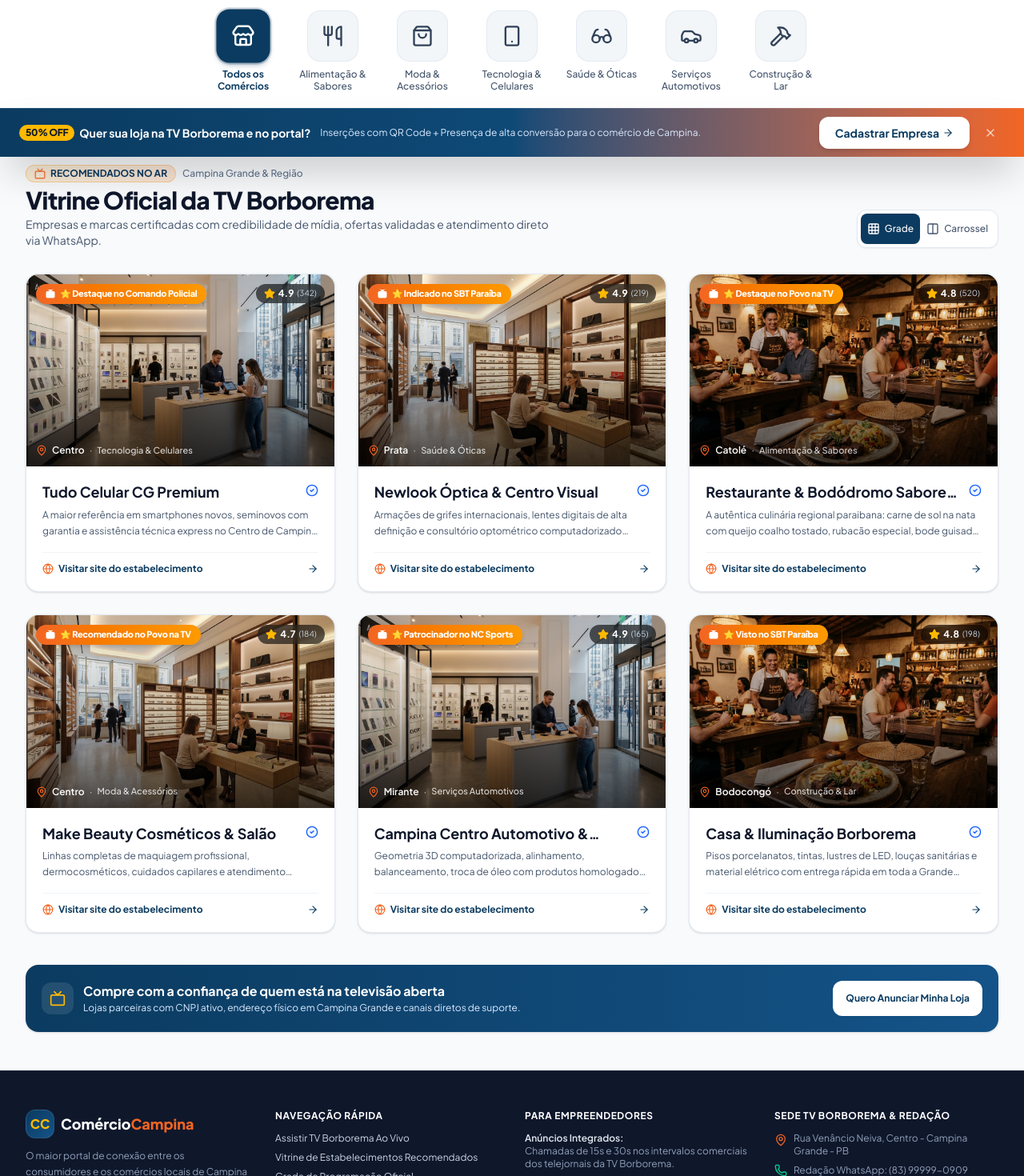
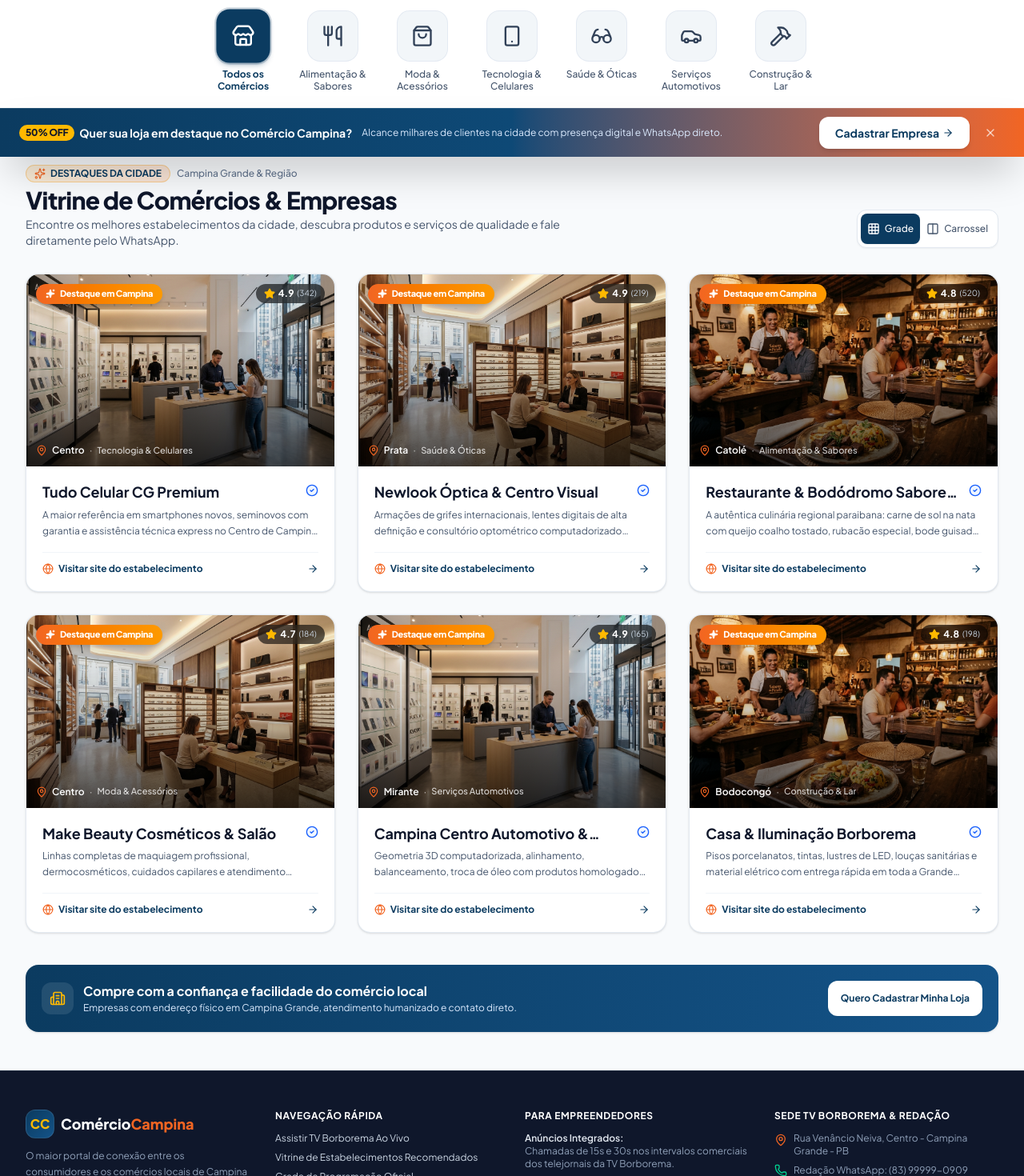
Before and after one commit to WallisonDarisvan/comercio_cg, a React (Vite) app: page / in a window 1280 px wide. Shown: the part 604-2074 px from the top of the page at 80% size. Built offline with nearby package versions, Linux system fonts and the light colour scheme; no server answers.

Commit message:
copy: reformular textos da vitrine e banner focando no comercio local e retirando referencias a tv

```diff
--- a/src/components/StickyCTA.tsx
+++ b/src/components/StickyCTA.tsx
@@ -1,5 +1,5 @@
 import React, { useState } from 'react';
-import { Sparkles, Tv, ArrowRight, X } from 'lucide-react';
+import { Sparkles, ArrowRight, X } from 'lucide-react';
 
 interface StickyCTAProps {
   onOpenRegister: () => void;
@@ -16,10 +16,10 @@ export const StickyCTA: React.FC<StickyCTAProps> = ({ onOpenRegister }) => {
           onOpenRegister();
         }}
         className="hidden md:flex fixed bottom-4 right-4 z-40 px-3.5 py-2.5 rounded-full bg-gradient-to-r from-[#F26522] to-amber-500 text-white text-xs font-bold shadow-xl hover:scale-105 active:scale-95 transition-all items-center gap-2 border border-white/20 cursor-pointer"
-        title="Cadastrar Loja na TV Borborema"
+        title="Cadastrar Loja no Comércio Campina"
       >
-        <Tv className="w-4 h-4" />
-        <span>Anunciar na TV</span>
+        <Sparkles className="w-4 h-4" />
+        <span>Cadastrar Empresa</span>
         <span className="px-1.5 py-0.5 rounded-full bg-white/20 text-[10px] font-extrabold">50% OFF</span>
       </button>
     );
@@ -32,7 +32,7 @@ export const StickyCTA: React.FC<StickyCTAProps> = ({ onOpenRegister }) => {
         {/* Left message & Badge */}
         <div className="flex items-center gap-2 sm:gap-3 overflow-hidden min-w-0">
           <div className="hidden xs:flex w-7 h-7 sm:w-8 sm:h-8 rounded-xl bg-white/15 items-center justify-center shrink-0">
-            <Tv className="w-3.5 h-3.5 sm:w-4 sm:h-4 text-amber-300" />
+            <Sparkles className="w-3.5 h-3.5 sm:w-4 sm:h-4 text-amber-300" />
           </div>
 
           <div className="flex flex-col sm:flex-row sm:items-center sm:gap-3 leading-tight truncate min-w-0">
@@ -41,12 +41,12 @@ export const StickyCTA: React.FC<StickyCTAProps> = ({ onOpenRegister }) => {
                 50% OFF
               </span>
               <span className="text-xs sm:text-sm font-bold truncate">
-                <span className="sm:hidden">Anuncie na TV e no Portal</span>
-                <span className="hidden sm:inline">Quer sua loja na TV Borborema e no portal?</span>
+                <span className="sm:hidden">Destaque sua empresa em Campina</span>
+                <span className="hidden sm:inline">Quer sua loja em destaque no Comércio Campina?</span>
               </span>
             </div>
             <span className="hidden lg:inline text-xs text-blue-100 font-normal">
-              Inserções com QR Code + Presença de alta conversão para o comércio de Campina.
+              Alcance milhares de clientes na cidade com presença digital e WhatsApp direto.
             </span>
           </div>
         </div>
--- a/src/components/VitrineDestaquesTV.tsx
+++ b/src/components/VitrineDestaquesTV.tsx
@@ -2,12 +2,14 @@ import React, { useState } from 'react';
 import {
   Star,
   MapPin,
-  Tv,
   CheckCircle2,
   Grid,
   Columns,
   Globe,
   ArrowRight,
+  Sparkles,
+  Store as StoreIcon,
+  Building2,
 } from 'lucide-react';
 import { Store } from '../data/mockData';
 
@@ -27,7 +29,7 @@ export const VitrineDestaquesTV: React.FC<VitrineDestaquesTVProps> = ({
   const handleWhatsappDirect = (e: React.MouseEvent, store: Store) => {
     e.stopPropagation();
     const msg = encodeURIComponent(
-      `Olá! Encontrei o estabelecimento ${store.name} no portal Comércio Campina / TV Borborema e gostaria de mais informações!`
+      `Olá! Encontrei o estabelecimento ${store.name} no portal Comércio Campina e gostaria de mais informações!`
     );
     window.open(`https://wa.me/${store.whatsapp}?text=${msg}`, '_blank');
   };
@@ -41,8 +43,8 @@ export const VitrineDestaquesTV: React.FC<VitrineDestaquesTVProps> = ({
           <div>
             <div className="flex items-center gap-2 mb-1">
               <span className="inline-flex items-center gap-1.5 px-2.5 py-0.5 rounded-full bg-gradient-to-r from-amber-500/15 to-orange-500/15 border border-amber-500/30 text-[#0B3B60] text-[11px] sm:text-xs font-bold">
-                <Tv className="w-3.5 h-3.5 text-[#F26522]" />
-                RECOMENDADOS NO AR
+                <Sparkles className="w-3.5 h-3.5 text-[#F26522]" />
+                DESTAQUES DA CIDADE
               </span>
               <span className="text-[11px] sm:text-xs text-slate-500 font-medium">
                 Campina Grande & Região
@@ -50,10 +52,10 @@ export const VitrineDestaquesTV: React.FC<VitrineDestaquesTVProps> = ({
             </div>
 
             <h2 className="text-xl sm:text-3xl font-extrabold text-slate-900 tracking-tight">
-              Vitrine Oficial da TV Borborema
+              Vitrine de Comércios & Empresas
             </h2>
             <p className="text-xs sm:text-sm text-slate-600 mt-0.5 max-w-2xl">
-              Empresas e marcas certificadas com credibilidade de mídia, ofertas validadas e atendimento direto via WhatsApp.
+              Encontre os melhores estabelecimentos da cidade, descubra produtos e serviços de qualidade e fale diretamente pelo WhatsApp.
             </p>
           </div>
 
@@ -92,7 +94,7 @@ export const VitrineDestaquesTV: React.FC<VitrineDestaquesTVProps> = ({
         {stores.length === 0 ? (
           <div className="bg-white rounded-3xl border border-dashed border-slate-300 p-8 sm:p-12 text-center max-w-xl mx-auto shadow-xs">
             <div className="w-16 h-16 rounded-2xl bg-amber-50 text-[#F26522] flex items-center justify-center mx-auto mb-4">
-              <Tv className="w-8 h-8" />
+              <StoreIcon className="w-8 h-8" />
             </div>
             <h3 className="text-lg font-bold text-slate-900 mb-1">
               Nenhum comércio encontrado para estes filtros
@@ -102,7 +104,7 @@ export const VitrineDestaquesTV: React.FC<VitrineDestaquesTVProps> = ({
             </p>
             <button
               onClick={onOpenRegister}
-              className="inline-flex items-center gap-2 px-5 py-2.5 rounded-xl bg-[#0B3B60] hover:bg-[#145388] text-white text-xs font-bold transition-all shadow-sm"
+              className="inline-flex items-center gap-2 px-5 py-2.5 rounded-xl bg-[#0B3B60] hover:bg-[#145388] text-white text-xs font-bold transition-all shadow-sm cursor-pointer"
             >
               Cadastre sua loja nesta categoria
             </button>
@@ -136,11 +138,11 @@ export const VitrineDestaquesTV: React.FC<VitrineDestaquesTVProps> = ({
                   {/* Gradient Scrim for Readability */}
                   <div className="absolute inset-0 bg-gradient-to-t from-black/70 via-black/20 to-transparent" />
 
-                  {/* Gradient TV Badge Tag */}
+                  {/* Gradient Highlight Badge Tag */}
                   <div className="absolute top-3 left-3 flex flex-col gap-1 items-start">
                     <span className="px-3 py-1 rounded-full bg-gradient-to-r from-[#F26522] to-amber-500 text-white text-[11px] font-extrabold shadow-md flex items-center gap-1.5 tracking-tight">
-                      <Tv className="w-3 h-3 text-white fill-white" />
-                      {store.tagTv}
+                      <Sparkles className="w-3 h-3 text-white fill-white" />
+                      Destaque em Campina
                     </span>
                   </div>
 
@@ -169,7 +171,7 @@ export const VitrineDestaquesTV: React.FC<VitrineDestaquesTVProps> = ({
                         {store.name}
                       </h3>
                       {store.isVerifiedTv && (
-                        <span title="Anunciante Verificado TV Borborema" className="shrink-0 mt-0.5">
+                        <span title="Empresa Verificada Comércio Campina" className="shrink-0 mt-0.5">
                           <CheckCircle2 className="w-4 h-4 text-blue-600 fill-blue-50" />
                         </span>
                       )}
@@ -200,14 +202,14 @@ export const VitrineDestaquesTV: React.FC<VitrineDestaquesTVProps> = ({
         <div className="mt-8 sm:mt-10 p-4 sm:p-5 rounded-2xl bg-gradient-to-r from-[#0B3B60] to-[#145388] text-white flex flex-col sm:flex-row items-stretch sm:items-center justify-between gap-4 shadow-sm">
           <div className="flex items-center gap-3">
             <div className="w-10 h-10 rounded-xl bg-white/10 flex items-center justify-center shrink-0">
-              <Tv className="w-5 h-5 text-amber-400" />
+              <Building2 className="w-5 h-5 text-amber-400" />
             </div>
             <div>
               <h4 className="font-bold text-sm sm:text-base leading-snug">
-                Compre com a confiança de quem está na televisão aberta
+                Compre com a confiança e facilidade do comércio local
               </h4>
               <p className="text-xs text-blue-100 mt-0.5">
-                Lojas parceiras com CNPJ ativo, endereço físico em Campina Grande e canais diretos de suporte.
+                Empresas com endereço físico em Campina Grande, atendimento humanizado e contato direto.
               </p>
             </div>
           </div>
@@ -215,7 +217,7 @@ export const VitrineDestaquesTV: React.FC<VitrineDestaquesTVProps> = ({
             onClick={onOpenRegister}
             className="w-full sm:w-auto px-4 py-2.5 rounded-xl bg-white text-[#0B3B60] hover:bg-slate-100 active:scale-95 text-xs font-bold transition-all whitespace-nowrap min-h-[44px] shrink-0 text-center flex items-center justify-center cursor-pointer shadow-xs"
           >
-            Quero Anunciar Minha Loja
+            Quero Cadastrar Minha Loja
           </button>
         </div>
 
```
